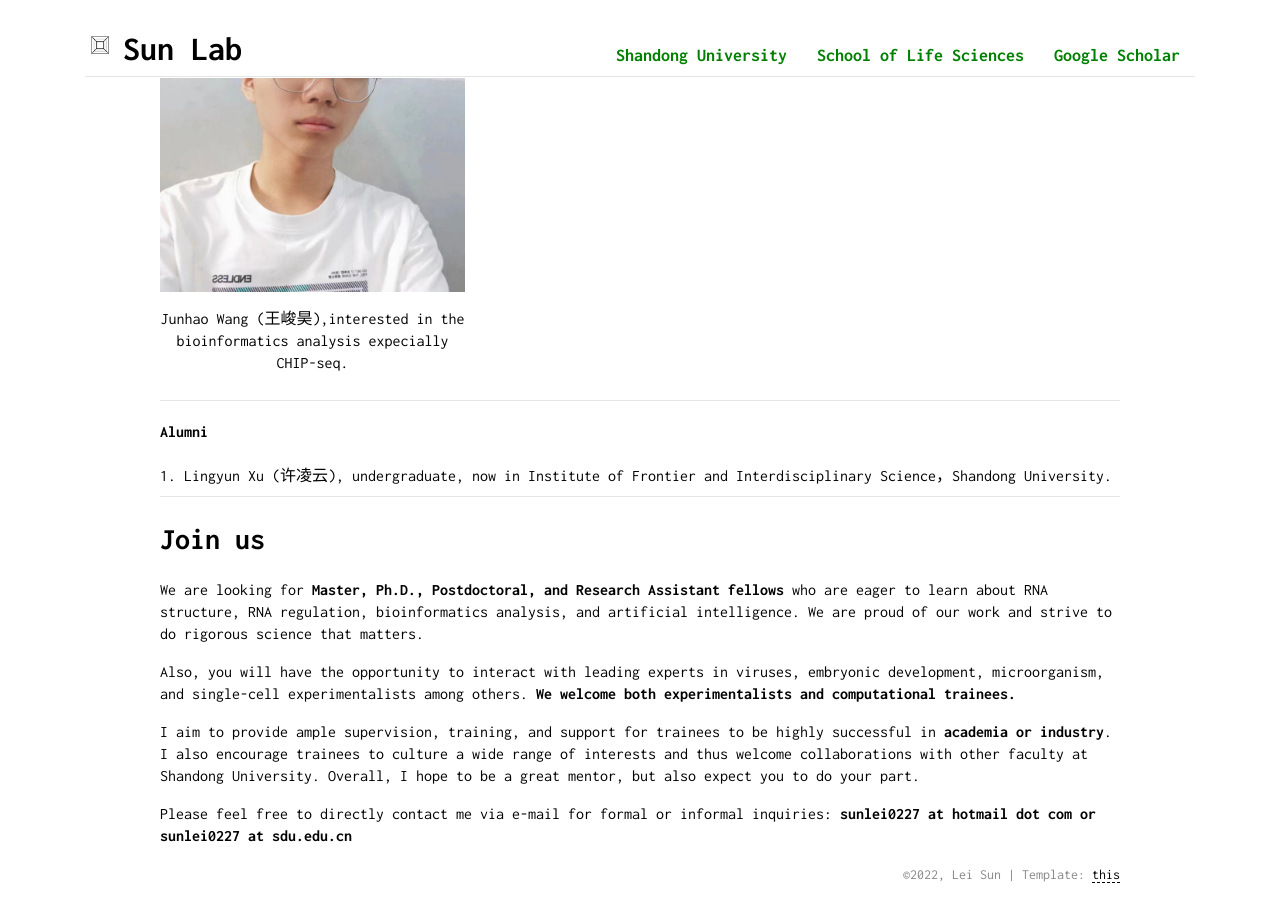
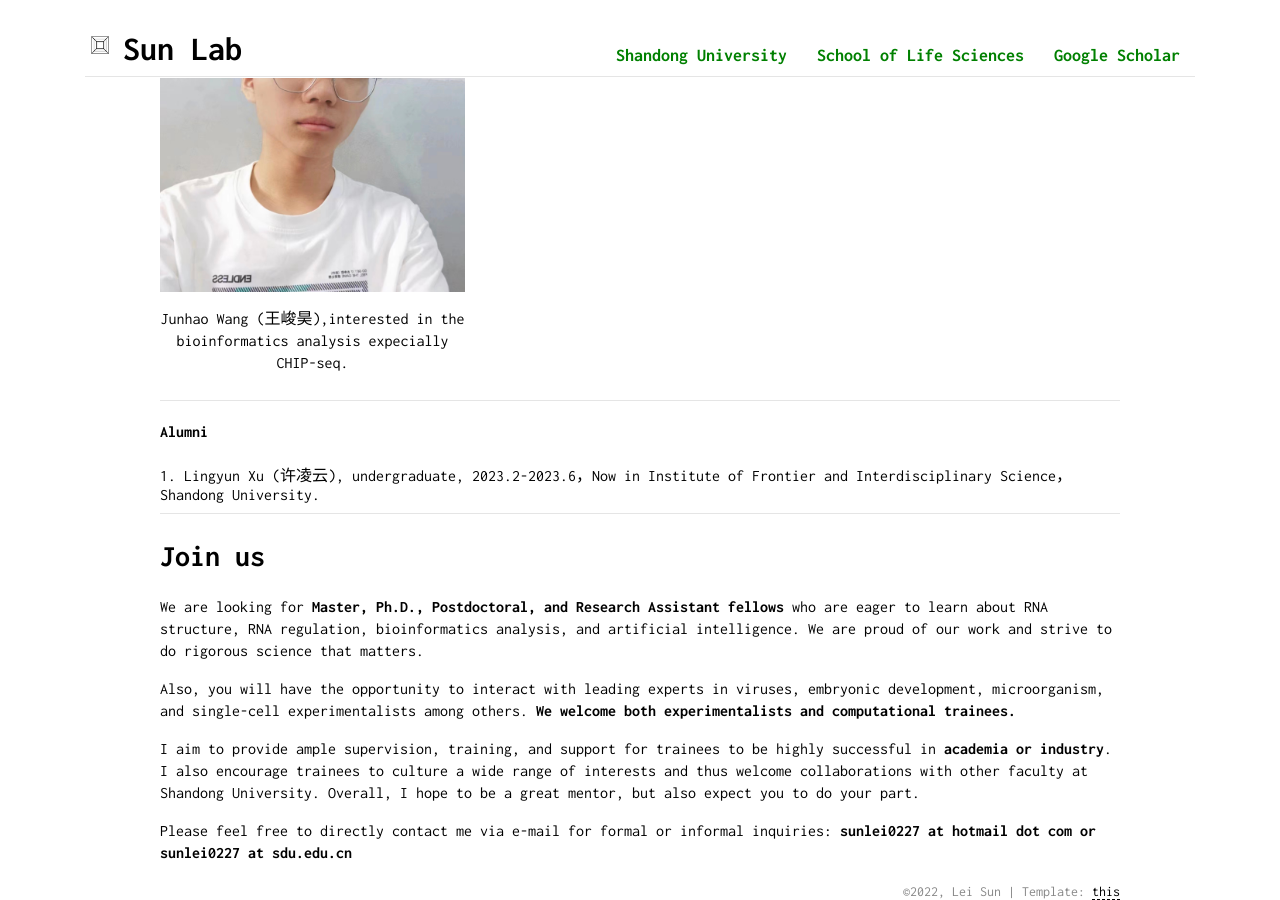
Before and after one commit to sunlei0227/sunlei0227.github.io, a Jekyll site: the page index.html, which Jekyll copies as it is, in a window 1280 px wide and 900 px high, scrolled down 8045 px. Built offline with Jekyll 4.4.1, drawn with Linux system fonts in a browser that asks for light colours; comment, search, counter and statistics services are not loaded.

Commit message:
Update index.html

```diff
--- a/index.html
+++ b/index.html
@@ -774,7 +774,7 @@
             <hr />
 
     <h4>Alumni</h4>
-            1. Lingyun Xu (许凌云), undergraduate, now in Institute of Frontier and Interdisciplinary Science，Shandong University.
+            1. Lingyun Xu (许凌云), undergraduate, 2023.2-2023.6，Now in Institute of Frontier and Interdisciplinary Science，Shandong University.
     <hr />
 
  <!--    <h2>Download</h2>
```
